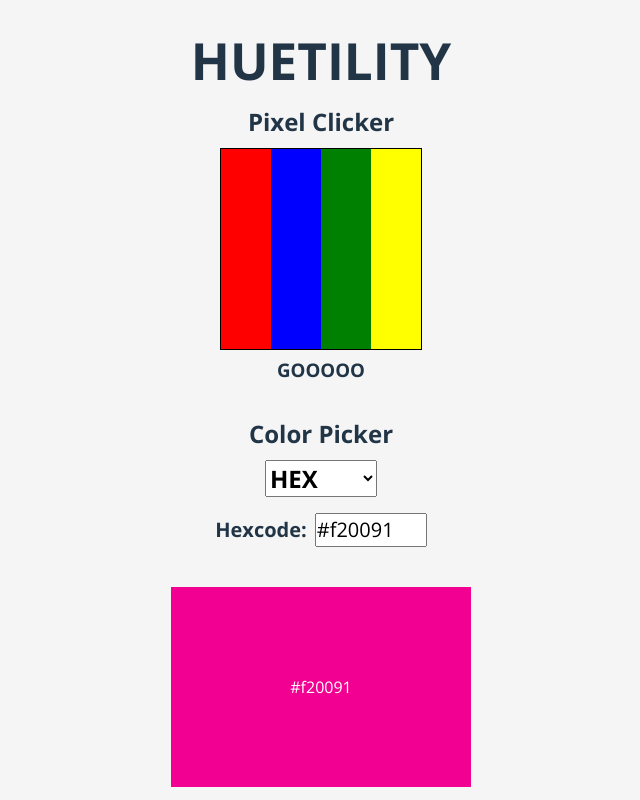
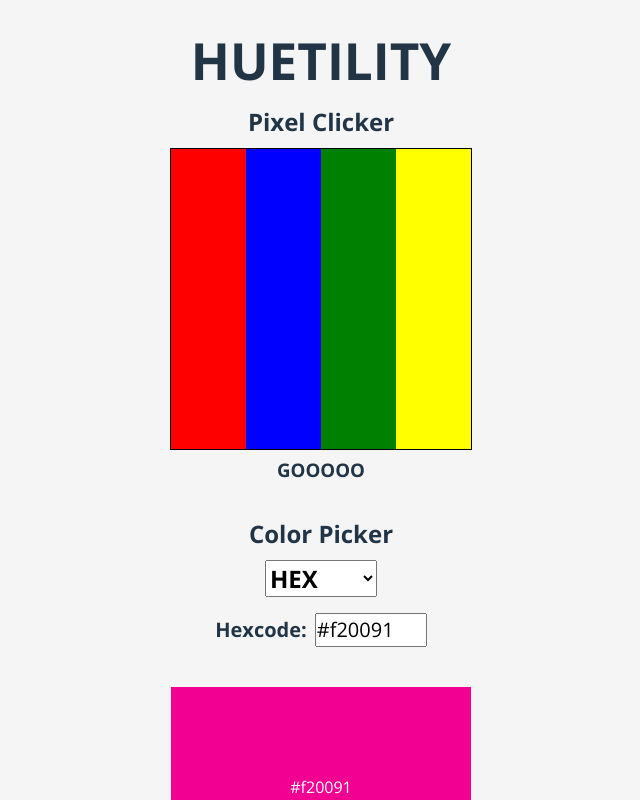
Before and after one commit to amandahinton/huetility, a React (Vite) app: page / in a window 1280 px wide. Shown: the top 800 px of the page, without its empty margins (319-959 px from the left). Built offline with nearby package versions, Linux system fonts and the light colour scheme.

Commit message:
use correct canvas height and width

```diff
--- a/src/components/ColorSpace.tsx
+++ b/src/components/ColorSpace.tsx
@@ -10,13 +10,13 @@ export function ColorSpace() {
 
   const canvasDraw = (canvasContext: CanvasRenderingContext2D) => {
     canvasContext.fillStyle = "red";
-    canvasContext.fillRect(0, 0, 50, 200);
+    canvasContext.fillRect(0, 0, 75, canvasHeight);
     canvasContext.fillStyle = "blue";
-    canvasContext.fillRect(50, 0, 50, 200);
+    canvasContext.fillRect(75, 0, 75, canvasHeight);
     canvasContext.fillStyle = "green";
-    canvasContext.fillRect(100, 0, 50, 200);
+    canvasContext.fillRect(150, 0, 75, canvasHeight);
     canvasContext.fillStyle = "yellow";
-    canvasContext.fillRect(150, 0, 50, 200);
+    canvasContext.fillRect(225, 0, 75, canvasHeight);
   };
 
   const handleClick = (canvasContext: CanvasRenderingContext2D) => {
@@ -32,7 +32,12 @@ export function ColorSpace() {
     <div className="huetility-component-container">
       <h2 className="huetility-component-title">Pixel Clicker</h2>
       <div className="huetility-colorspace-container">
-        <Canvas draw={canvasDraw} onClick={handleClick} />
+        <Canvas
+          draw={canvasDraw}
+          onClick={handleClick}
+          height={canvasHeight}
+          width={canvasWidth}
+        />
         <h3 className="huetility-clicked-pixel">{pixelValue}</h3>
       </div>
     </div>
```
